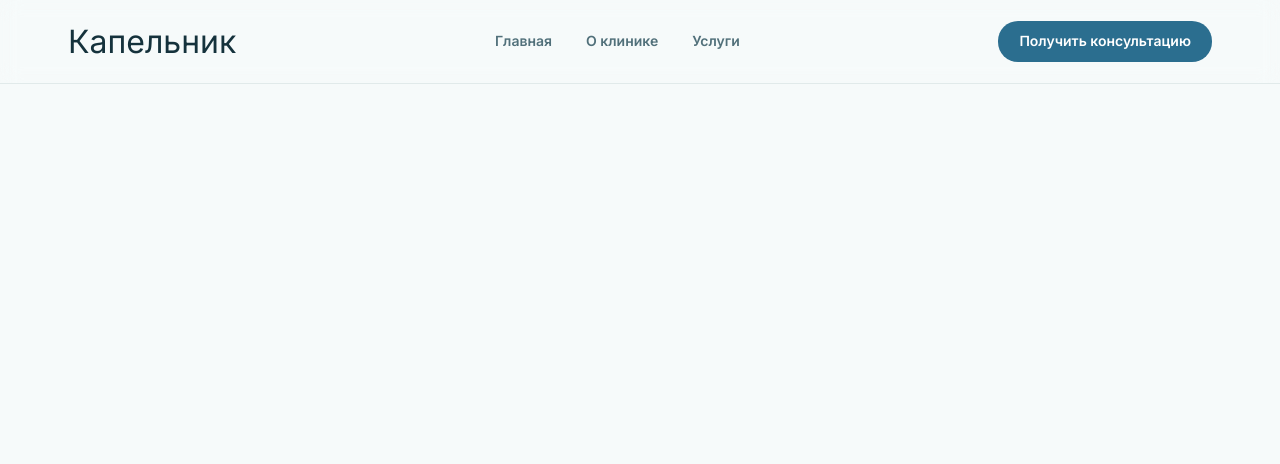
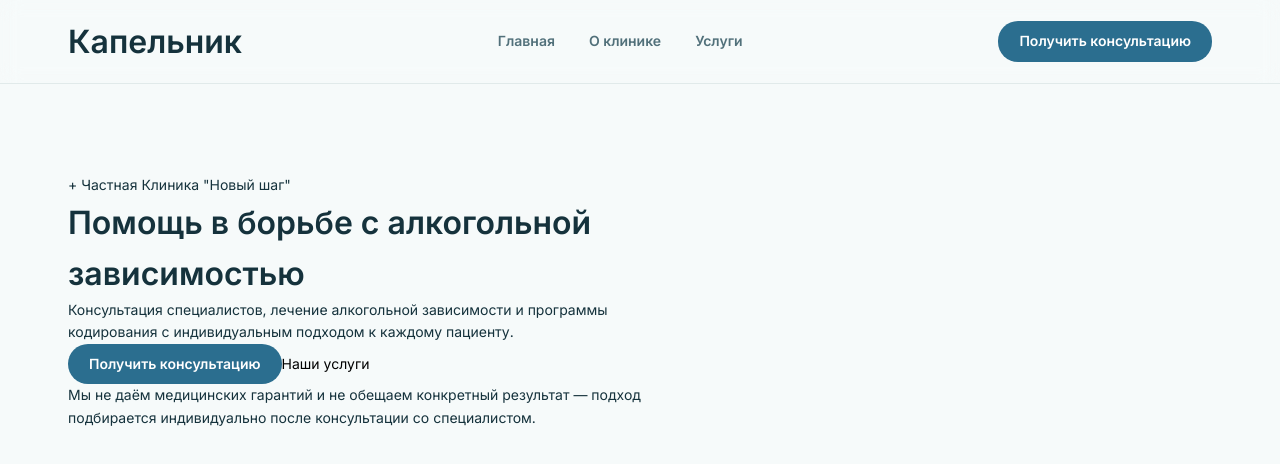
Before and after one commit to grekovpavel019/narcology, a React (Vite) app: page / in a window 1280 px wide. Shown: the top 464 px of the page. Built offline with nearby package versions, Linux system fonts and the light colour scheme.

Commit message:
feature: add hero section

```diff
--- a/src/App/styles/global.scss
+++ b/src/App/styles/global.scss
@@ -10,9 +10,18 @@ body {
     font-size: 14px;
 }
 
+main {
+    margin-top: 90px;
+}
+
+section {
+    margin-top: 90px;
+}
+
 .container {
     max-width: 1200px;
     width: 100%;
 
     margin: 0 auto;
+    padding-inline: var(--gl-pad-in);
 }
--- a/src/pages/HomePage/HomePage.module.scss
+++ b/src/pages/HomePage/HomePage.module.scss
@@ -14,11 +14,12 @@
     justify-content: space-between;
     align-items: center;
 
-    padding: var(--gl-pad-bl) var(--gl-pad-in);
+    padding-block: var(--gl-pad-bl);
 }
 
 .logo {
     font-size: 2rem;
+    font-weight: bold;
 }
 
 .mainNav {
@@ -57,3 +58,12 @@
         background-color: var(--color-secondary-dark);
     }
 }
+
+.card {
+    max-width: 600px;
+}
+
+.heroHeader {
+    font-size: 2rem;
+    font-weight: bold;
+}
--- a/src/pages/HomePage/HomePage.tsx
+++ b/src/pages/HomePage/HomePage.tsx
@@ -4,6 +4,7 @@ import styles from "./HomePage.module.scss";
 
 const HomePage: FC = (): React.JSX.Element => {
     return (
+        <>
             <header className={styles.siteHeader}>
                 <div className={`container ${styles.headerInner}`}>
                     <div className={styles.logo}>
@@ -21,6 +22,36 @@ const HomePage: FC = (): React.JSX.Element => {
                     </div>
                 </div>
             </header>
+
+            <main>
+                <section className={`${styles.hero} container`}>
+                    <div className={styles.card}>
+                        <div className="eyebrow">
+                            + Частная Клиника "Новый шаг"
+                        </div>
+
+                        <h1 className={styles.heroHeader}>
+                            Помощь в борьбе с алкогольной зависимостью
+                        </h1>
+
+                        <p>
+                            Консультация специалистов, лечение алкогольной зависимости и программы кодирования с индивидуальным подходом к каждому пациенту.
+                        </p>
+
+                        <div className={styles.heroActions}>
+                            <button className={styles.buttonPrimary}>Получить консультацию</button>
+                            <button className="buttonSecondary">Наши услуги</button>
+                        </div>
+
+                        <div className="heroNote">
+                            Мы не даём медицинских гарантий и не обещаем конкретный результат — подход подбирается индивидуально после консультации со специалистом.
+                        </div>
+                    </div>
+                </section>
+            </main>
+
+        </>
+
     );
 };
 
```
Lines whose indentation alone changed are shown as unchanged.
